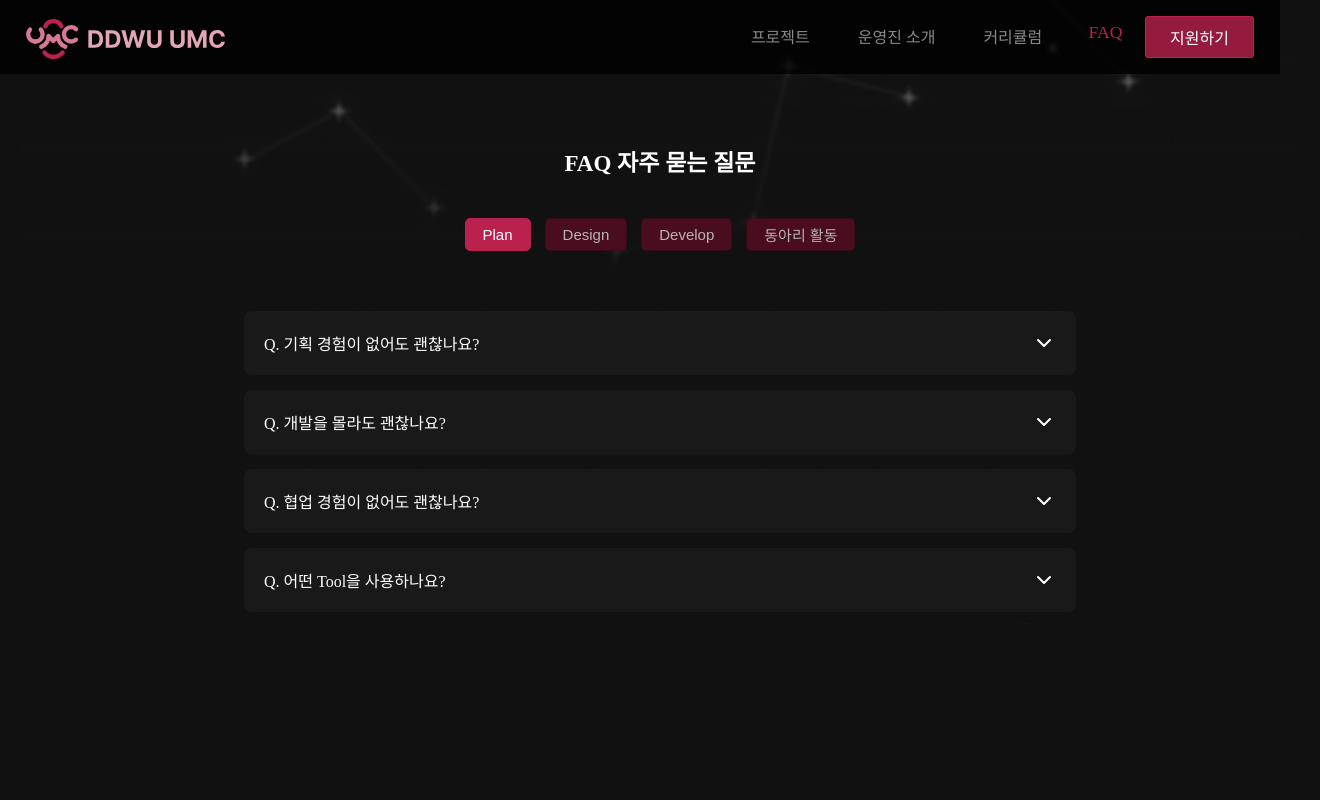
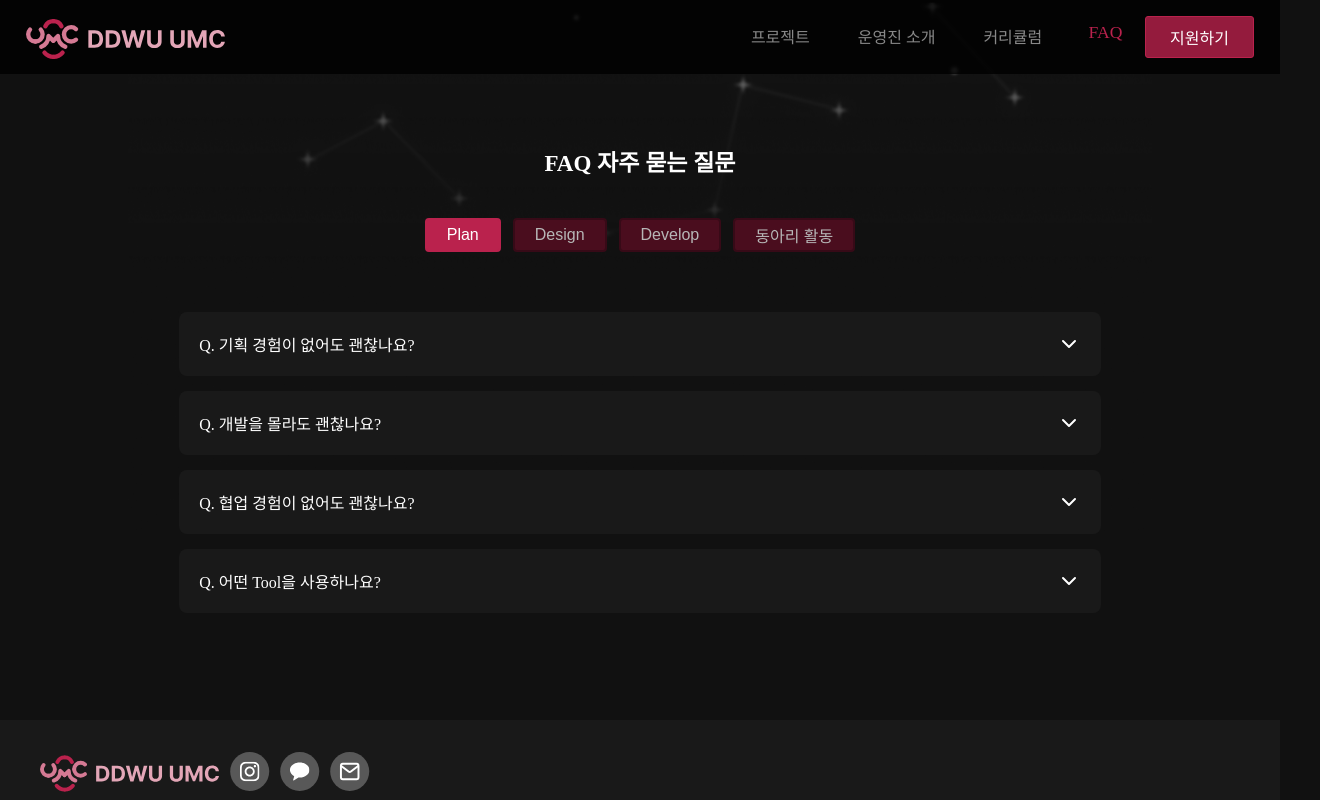
Before and after one commit to DDWU-UMC/FE, a React (Vite) app: page /faq in a window 1280 px wide. Shown: the top 800 px of the page, 1320 px wide, since content can reach past the window. Built offline with nearby package versions, Linux system fonts and the light colour scheme; no server answers; a web font is replaced by a local one.

Commit message:
retactor: FAQ footer 추가, css 수정 (#48)

```diff
--- a/src/components/FAQ/FAQList.jsx
+++ b/src/components/FAQ/FAQList.jsx
@@ -4,10 +4,14 @@ import FAQData from "../../database/fqaData.json";
 import styled from "styled-components";
 
 const FQAContainer = styled.div`
-  width: 65%;
+  width: 70%;
   display: flex;
   flex-direction: column;
   gap: 15px;
+
+  @media screen and (max-width: 1440px) {
+    width: 90%;
+  }
 
   @media screen and (max-width: 960px) {
     width: 100%;
--- a/src/pages/FAQPage.jsx
+++ b/src/pages/FAQPage.jsx
@@ -2,9 +2,11 @@ import React, { useState } from "react";
 import styled from "styled-components";
 import FAQList from "../components/FAQ/FAQList";
 import headerImg from "../assets/underheaderImg.svg";
+import MainFooter from "../components/footer/MainFooter";
+import Colors from "../constanst/colors";
 
 const FAQPageContainer = styled.div`
-  width: 100%;
+  width: 80%;
   max-width: 100%;
   margin: 0 auto;
   padding: 0 20px;
@@ -14,7 +16,7 @@ const FAQPageContainer = styled.div`
   display: flex;
   flex-direction: column;
   align-items: center;
-  margin-bottom: 50px;
+  min-height: 90vh; /* 페이지 최소 높이 100% 설정 */
 
   .sub-tile-container {
     margin: 9rem 0rem 0rem 0rem;
@@ -44,7 +46,6 @@ const FAQPageContainer = styled.div`
 
   @media screen and (max-width: 690px) {
     font-size: 15px;
-
     .sub-tile-container {
       margin: 8.5rem 0rem 0rem 0rem;
     }
@@ -55,37 +56,45 @@ const FAQPageContainer = styled.div`
       font-size: 18px;
     }
   }
+
+  @media screen and (max-width: 430px) {
+    gap: 20px;
+  }
 `;
 
 const ButtonContainer = styled.div`
   display: flex;
-  gap: 14px;
+  gap: 12px;
   margin-bottom: 20px;
 
   @media screen and (max-width: 430px) {
     gap: 10px;
-    margin-bottom: 0px;
   }
 `;
 
 const CateButton = styled.button`
   background-color: ${(props) => (props.active ? "#ba224d" : "#4a0d1e")};
   color: ${(props) => (props.active ? "#ffffff" : "#B7B7B7")};
-  border: 1px solid ${(props) => (props.active ? "#ba224d" : "#370a17")};
-  padding: 5px 17px;
-  border-radius: 5px;
-  font-size: 15px;
+  border: 2px solid ${(props) => (props.active ? "#ba224d" : "#370a17")};
+  padding: 3px 20px;
+  border-radius: 4px;
+  font-size: 16px;
   cursor: pointer;
 
-  @media screen and (max-width: 600px) {
-    padding: 6px 8px;
-    font-size: 13px;
+  @media screen and (max-width: 768px) {
+    padding: 3px 15px;
+    font-size: 12px;
   }
 
   @media screen and (max-width: 430px) {
-    padding: 5px 7px;
+    padding: 3px 15px;
     font-size: 10px;
   }
+`;
+
+const FooterContainer = styled.div`
+  width: 100%;
+  background-color: ${Colors.secondary400};
 `;
 
 const FAQPage = () => {
@@ -112,6 +121,9 @@ const FAQPage = () => {
         </ButtonContainer>
         <FAQList selectedCategory={selectedCategory} />
       </FAQPageContainer>
+      <FooterContainer>
+        <MainFooter />
+      </FooterContainer>
     </>
   );
 };
```
